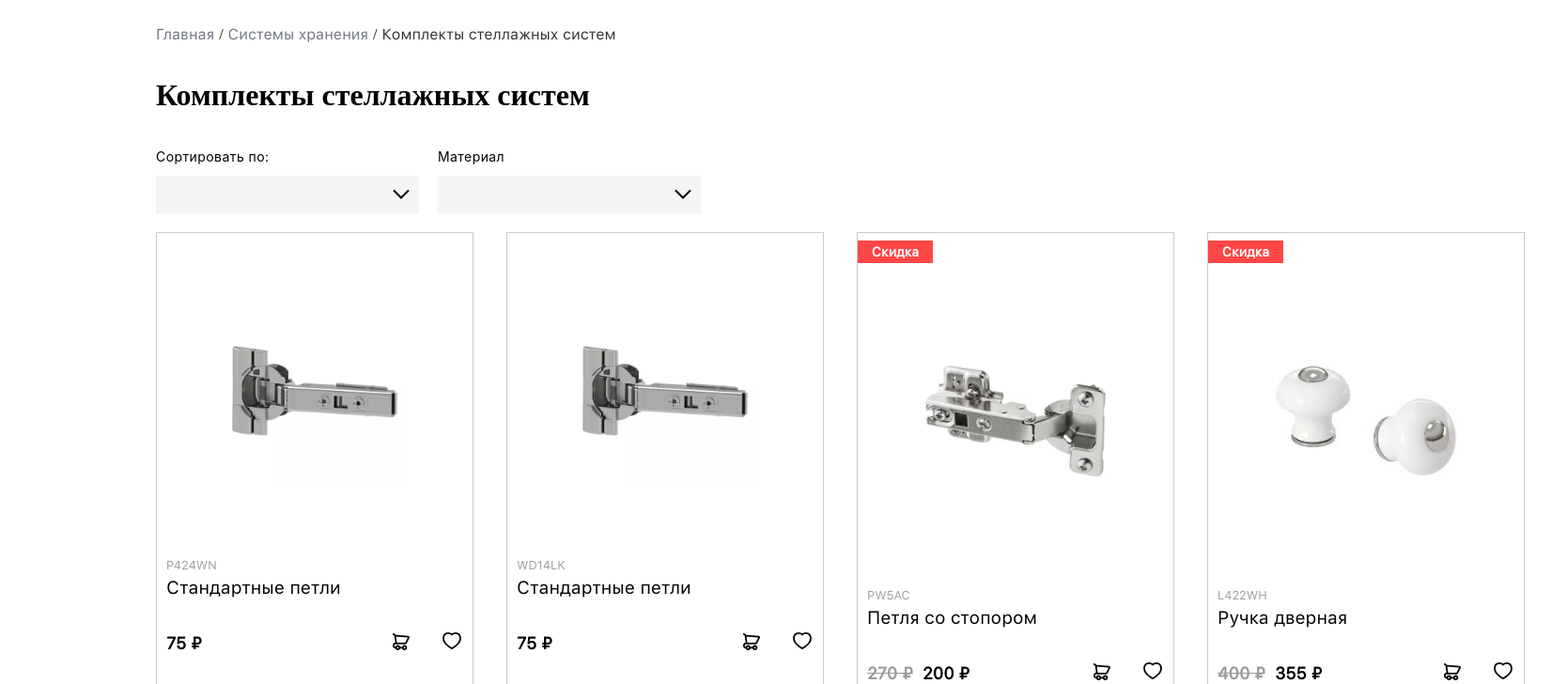
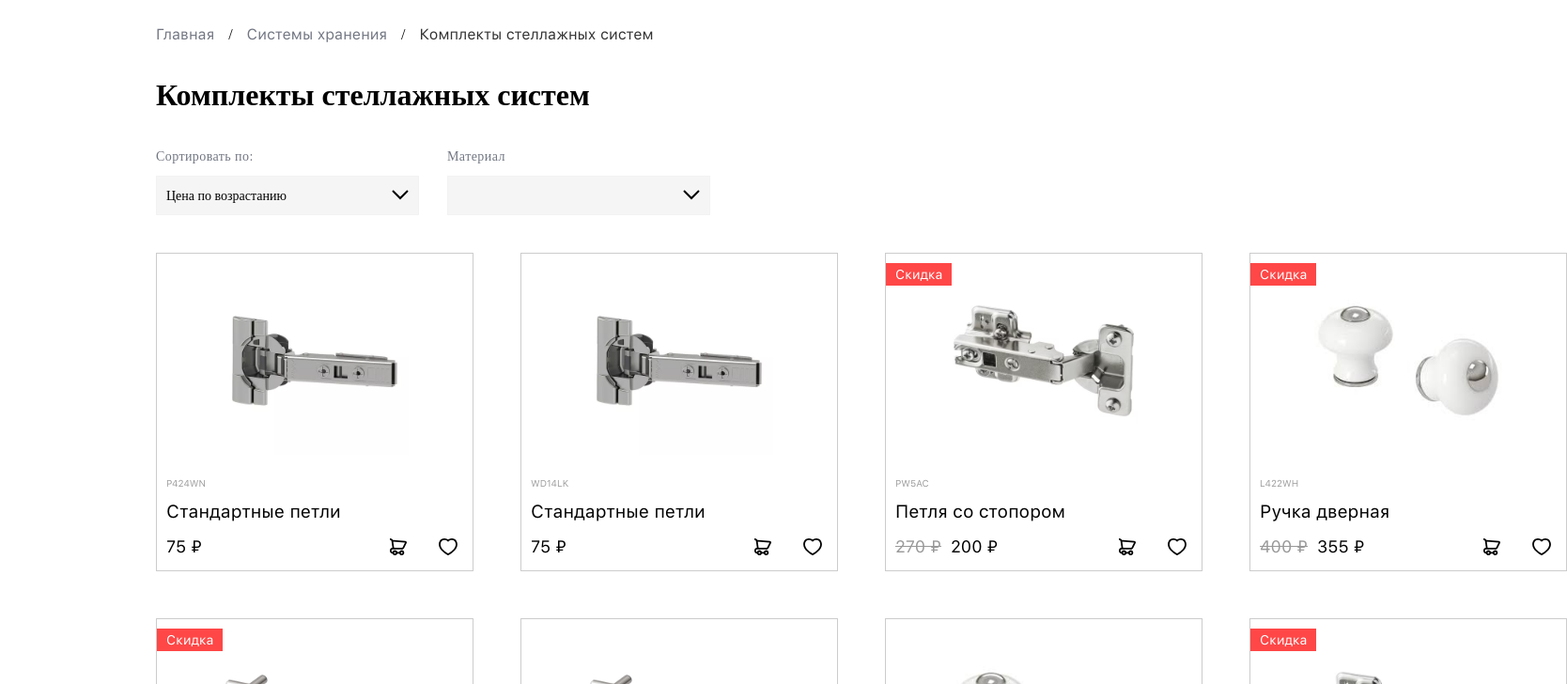
Before and after one commit to Cash3mod3l/testTages, a Nuxt app: page / in a window 1280 px wide. Shown: the top 728 px of the page at 94% size, 1668 px wide, since content can reach past the window. Built offline with nearby package versions, Linux system fonts and the light colour scheme.

Commit message:
refactore style

```diff
--- a/src/components/Container.vue
+++ b/src/components/Container.vue
@@ -75,7 +75,7 @@ onBeforeMount (() => {
 }
 
 body {
-  font-family: 'SF Pro Display', sans-serif !important;
+  font-family: 'SF Pro Display' !important;
 }
 
 .page {
@@ -95,12 +95,12 @@ body {
 }
 
 .page__section-filters {
-  margin-bottom: 20px;
+  margin-bottom: 40px;
 }
 
 .page__filters-group {
   display: flex;
-  gap: 20px;
+  gap: 30px;
   flex-wrap: wrap;
 }
 
--- a/src/components/Product/Card/CardProduct.vue
+++ b/src/components/Product/Card/CardProduct.vue
@@ -1,5 +1,5 @@
 <script setup lang="ts">
-import type {Product} from '~/src/types/Product';
+import type { Product } from '~/src/types/Product';
 import DetailCardProduct from '~/src/components/Product/Card/DetailCardProduct.vue';
 import FooterCardProduct from "~/src/components/Product/Card/FooterCardProduct.vue";
 
@@ -14,13 +14,6 @@ const props = defineProps<{ products: Product[] }>();
         :datatype="product.material"
         class="product-card-container__card"
     >
-      <div
-          class="product-card-container__badge"
-          v-if="product.price.old_price && product.price.old_price > product.price.current_price"
-      >
-        Скидка
-      </div>
-
       <div class="product-card-container__image-container">
         <img :src="product.image.url" :alt="product.name" class="product-card-container__image"/>
       </div>
@@ -28,43 +21,38 @@ const props = defineProps<{ products: Product[] }>();
       <DetailCardProduct :product="product"></DetailCardProduct>
 
       <FooterCardProduct :product="product"></FooterCardProduct>
+
+      <div
+          v-if="product.price.old_price && product.price.old_price > product.price.current_price"
+          class="product-card-container__badge-wrapper"
+      ></div>
     </div>
   </div>
 </template>
+
 
 <style scoped>
 .product-card-container {
   display: grid;
   grid-template-columns: repeat(4, minmax(auto, 260px));
-  gap: 35px;
+  gap: 50px;
 }
 
 .product-card-container__card {
+  position: relative;
   width: 336px;
   height: auto;
   border: 1px solid #cccccc;
   overflow: hidden;
-  box-shadow: 0 2px 1px rgba(0, 0, 0, 0.1);
-  background-color: #ffffff;
+  background-color: rgba(255, 255, 255, 1);
   font-family: "SF UI Text" !important;
 }
 
 .product-card-container__image-container {
   position: relative;
   width: 100%;
-  padding-top: 100%;
+  padding-top: 68%;
   overflow: hidden;
-}
-
-.product-card-container__badge {
-  background-color: #ff4747;
-  color: white;
-  font-size: 14px;
-  font-weight: bold;
-  padding: 4px 10px;
-  max-width: 60px;
-  text-align: center;
-  margin-top: 8px;
 }
 
 .product-card-container__image {
@@ -74,6 +62,19 @@ const props = defineProps<{ products: Product[] }>();
   transform: translate(-50%, -50%);
   max-width: 200px;
   max-height: 200px;
+}
+
+.product-card-container__badge-wrapper::after {
+  content: "Скидка";
+  background-color: #ff4747;
+  color: white;
+  font-size: 14px;
+  font-weight: 500;
+  padding: 4px 10px;
+  position: absolute;
+  top: 10px;
+  max-width: 60px;
+  text-align: center;
 }
 
 @media (max-width: 1200px) {
--- a/src/components/Product/Card/DetailCardProduct.vue
+++ b/src/components/Product/Card/DetailCardProduct.vue
@@ -8,7 +8,7 @@ const props = defineProps<{ product: Product }>();
 <template>
   <div class="product-container-detail">
     <div class="product-container-detail__info">
-      <span class="product-container-detail__code">{{ props.product.code || 'Код отсутствует' }}</span>
+      <span class="product-container-detail__code">{{ props.product.code || "Код отсутствует" }}</span>
       <h3 class="product-container-detail__name">{{ props.product.name }}</h3>
     </div>
   </div>
@@ -28,7 +28,7 @@ const props = defineProps<{ product: Product }>();
 }
 
 .product-container-detail__code {
-  font-size: 0.8rem;
+  font-size: 10px;
   color: #9e9e9e;
 }
 
@@ -36,6 +36,7 @@ const props = defineProps<{ product: Product }>();
   font-size: 1.2rem;
   font-weight: 500;
   margin: 5px 0;
+  padding-top: 8px;
 }
 
 @media (max-width: 600px) {
--- a/src/components/Product/Card/FooterCardProduct.vue
+++ b/src/components/Product/Card/FooterCardProduct.vue
@@ -27,6 +27,7 @@ const props = defineProps<{ product: Product }>();
   align-items: center;
   padding: 10px;
   background-color: #fff;
+  margin-top: -25px;
 }
 
 .product-card-container-footer__price {
@@ -36,14 +37,14 @@ const props = defineProps<{ product: Product }>();
 }
 
 .product-card-container-footer__price-current {
-  font-weight: bold;
+  font-weight: 400;
   font-size: 18px;
   color: #000;
   white-space: nowrap;
 }
 
 .product-card-container-footer__price-old {
-  font-weight: bold;
+  font-weight: 400;
   text-decoration: line-through;
   color: #999;
   margin-right: 10px;
@@ -54,15 +55,12 @@ const props = defineProps<{ product: Product }>();
 .product-card-container-footer__actions {
   display: flex;
   flex-direction: row;
-  gap: 10px;
+  padding-top: 6px;
 }
 
 .product-card-container-footer__action-icon {
-  width: 24px;
-  height: 24px;
   display: flex;
   justify-content: center;
-  align-items: center;
   margin-left: 20px;
 }
 
@@ -80,5 +78,9 @@ const props = defineProps<{ product: Product }>();
     margin-top: 10px;
     justify-content: flex-start;
   }
+
+  .product-card-container-footer__action-icon {
+    margin-left: 0;
+  }
 }
 </style>
--- a/src/components/elements/Breadcrumb.vue
+++ b/src/components/elements/Breadcrumb.vue
@@ -53,12 +53,14 @@ export default defineComponent({
   align-items: center;
   padding: 0;
   margin: 0;
+  gap: 10px;
 }
 
 .breadcrumb__item {
   margin-right: 5px;
   display: flex;
   align-items: center;
+  gap: 10px;
 }
 
 .breadcrumb__link {
@@ -79,4 +81,11 @@ export default defineComponent({
 .breadcrumb__separator {
   margin-left: 5px;
 }
+
+
+@media (max-width: 600px) {
+  .breadcrumb__item {
+    gap: 0;
+  }
+}
 </style>
--- a/src/components/elements/Buttons/BasketButton.vue
+++ b/src/components/elements/Buttons/BasketButton.vue
@@ -14,10 +14,8 @@ onMounted(() => {
 
 <template>
   <button @click="basketStore.toggleBasket(props.productId)">
-    <i :class="{'icon-in-basket': basketStore.inBasket(props.productId), 'icon-not-in-basket': !basketStore.inBasket(props.productId)}">
-      <BacketSVG v-if="basketStore.inBasket(props.productId)"></BacketSVG>
-      <AcceptSVG v-else></AcceptSVG>
-    </i>
+    <BacketSVG v-if="basketStore.inBasket(props.productId)"></BacketSVG>
+    <AcceptSVG v-else></AcceptSVG>
   </button>
 </template>
 
@@ -27,17 +25,4 @@ button {
   border: none;
   cursor: pointer;
 }
-
-i {
-  display: inline-block;
-  transition: transform 0.3s ease, opacity 0.3s ease;
-}
-
-.icon-in-basket {
-  transform: rotate(360deg);
-}
-
-.icon-not-in-basket {
-  transform: rotate(0deg);
-}
 </style>
--- /dev/null
+++ b/src/components/elements/SVG/ArrowSVG.vue
@@ -0,0 +1,9 @@
+<template>
+  <svg width="18" height="11" viewBox="0 0 18 11" fill="none" xmlns="http://www.w3.org/2000/svg">
+    <path fill-rule="evenodd"
+          clip-rule="evenodd"
+          d="M16.2929 0.292908L17.7071 1.70712L9.00001 10.4142L0.292908 1.70712L1.70712 0.292908L9.00001 7.5858L16.2929 0.292908Z"
+          fill="black"
+    />
+  </svg>
+</template>
--- a/src/components/elements/SVG/FavoriteSVG.vue
+++ b/src/components/elements/SVG/FavoriteSVG.vue
@@ -3,7 +3,7 @@ const props = defineProps<{ color: string }>();
 </script>
 
 <template>
-    <svg width="20" height="19" viewBox="0 0 20 19" fill="none" xmlns="http://www.w3.org/2000/svg">
+    <svg width="20" height="20" viewBox="0 0 20 20" fill="none" xmlns="http://www.w3.org/2000/svg">
         <path fill-rule="evenodd" clip-rule="evenodd"
             d="M14.0979 1.44916e-05C12.795 0 11.9551 0.155217 10.9924 0.626465C10.6359 0.800937 10.3015 1.01105 9.99095 1.25618C9.69235 1.0248 9.37131 0.824326 9.0296 0.655321C8.04816 0.169898 7.16523 0 5.90907 0C2.54477 0 0.0999756 2.78754 0.0999756 6.40789C0.0999756 9.14198 1.62442 11.7831 4.46393 14.3369C5.95438 15.6774 7.85737 17.004 9.22022 17.7097L9.99998 18.1135L10.7797 17.7097C12.1426 17.004 14.0456 15.6774 15.536 14.3369C18.3755 11.7831 19.9 9.14198 19.9 6.40789C19.9 2.82586 17.4321 0.0138225 14.0979 1.44916e-05ZM18.1 6.40793C18.1 8.54995 16.8276 10.7544 14.3324 12.9986C12.972 14.2221 11.2231 15.4449 10 16.0864C8.77695 15.4449 7.02806 14.2221 5.66767 12.9986C3.17246 10.7544 1.90002 8.54995 1.90002 6.40793C1.90002 3.73298 3.5953 1.80004 5.90911 1.80004C6.90787 1.80004 7.52333 1.91847 8.23164 2.2688C8.65002 2.47573 9.01981 2.74897 9.3399 3.09043L10.0021 3.79687L10.6583 3.08483C10.9856 2.72969 11.3608 2.45023 11.7837 2.24322C12.4713 1.90668 13.0483 1.80004 14.0942 1.80004C16.3794 1.80952 18.1 3.7701 18.1 6.40793Z"
             :fill="props.color" />
--- a/src/components/elements/Select.vue
+++ b/src/components/elements/Select.vue
@@ -1,60 +1,73 @@
 <script lang="ts" setup>
+import {ref, watch} from "vue";
 import {defineProps, defineEmits} from "vue";
+import ArrowSVG from "~/src/components/elements/SVG/ArrowSVG.vue";
 
 type OptionProperty = {
   value: string | number;
   text: string;
-}
+};
 
 type SelectProperty = {
   options: OptionProperty[];
   label: string;
-}
+};
 
 const props = defineProps<SelectProperty>();
+
+const inDropdownOpen = ref(false);
+
+const selectedValue = ref<string | number>(props.options.length > 0 ? props.options[0].value : "");
 
 const emit = defineEmits<{
   (e: "update:modelValue", value: string | number): void;
   (e: "change", value: string | number): void;
 }>();
 
-function handleChange(event: Event): void {
-  const target = event.target as HTMLSelectElement;
-  const value = target.value;
+function selectOption(value: string | number): void {
+  selectedValue.value = value;
   emit("change", value);
+  emit("update:modelValue", value);
+  inDropdownOpen.value = false;
 }
+
+function toggleDropdown(): void {
+  inDropdownOpen.value = !inDropdownOpen.value;
+}
+
+watch(
+    () => props.options,
+    (newOptions) => {
+      if (selectedValue.value === "" && newOptions.length > 0) {
+        selectedValue.value = "";
+      }
+    }
+);
 </script>
 
 <template>
   <div class="select-wrapper">
     <label class="select-wrapper__label" for="dynamic-select">{{ props.label }}</label>
-    <select
-        class="select-wrapper__select"
-        id="dynamic-select"
-        :value="props.modelValue"
-        @change="handleChange"
-    >
-      <option
+    <div class="select-wrapper__custom-select" @click="toggleDropdown">
+      <div class="select-wrapper__selected">
+        {{
+          selectedValue === "" ? "" : props.options.find((option) => option.value === selectedValue)?.text
+        }}
+      </div>
+      <span class="select-wrapper__icon">
+        <ArrowSVG/>
+      </span>
+    </div>
+    <ul v-if="inDropdownOpen" class="select-wrapper__dropdown">
+      <div
+          v-for="option in props.options"
+          :key="option?.value"
           class="select-wrapper__option"
-          v-for="option in props.options"
-          :key="option.value"
-          :value="option.value"
+          @click="selectOption(option?.value)"
       >
-        {{ option.text }}
-      </option>
-    </select>
-
-    <span class="select-wrapper__icon">
-      <i>
-        <svg width="18" height="11" viewBox="0 0 18 11" fill="none" xmlns="http://www.w3.org/2000/svg">
-          <path fill-rule="evenodd"
-                clip-rule="evenodd"
-                d="M16.2929 0.292908L17.7071 1.70712L9.00001 10.4142L0.292908 1.70712L1.70712 0.292908L9.00001 7.5858L16.2929 0.292908Z"
-                fill="black"
-          />
-        </svg>
-      </i>
-    </span>
+        {{ option?.text }}
+      </div>
+    </ul>
   </div>
 </template>
 
@@ -69,41 +82,61 @@ function handleChange(event: Event): void {
 .select-wrapper__label {
   display: block;
   margin-bottom: 10px;
-  font-family: "SF Pro Display", sans-serif;
   font-size: 14px;
   font-weight: 400;
   line-height: 21px;
   letter-spacing: 0.03em;
-  color: #000000;
+  color: #727783;
 }
 
-.select-wrapper__select {
-  appearance: none;
-  width: 100%;
+.select-wrapper__custom-select {
+  position: relative;
+  background-color: #f5f5f5;
+  border: 1px solid rgba(242, 242, 242, 1);
   height: 40px;
-  padding: 8px 10px;
-  border: 1px solid rgba(242, 242, 242, 1);
-  background-color: #f5f5f5;
-  font-family: "SF Pro Display", sans-serif;
+  padding: 0 10px;
+  cursor: pointer;
+  display: flex;
+  align-items: center;
+  justify-content: space-between;
+}
+
+.select-wrapper__selected {
   font-size: 14px;
   font-weight: 400;
   line-height: 21px;
-  letter-spacing: 0.03em;
-  text-align: left;
-  outline: none;
-  cursor: pointer;
 }
 
 .select-wrapper__icon {
   position: absolute;
   right: 10px;
-  top: 75%;
+  top: 50%;
   transform: translateY(-50%);
   pointer-events: none;
-  font-size: 12px;
+}
+
+.select-wrapper__dropdown {
+  position: absolute;
+  top: 100%;
+  left: 0;
+  width: 100%;
+  background-color: #ffffff;
+  border: 1px solid #e0e0e0;
+  z-index: 10;
+  margin: 0;
+  padding: 0;
 }
 
 .select-wrapper__option {
+  padding: 8px 10px;
+  cursor: pointer;
   font-size: 14px;
+  font-weight: 400;
+  line-height: 21px;
+  transition: background-color 0.2s;
+}
+
+.select-wrapper__option:hover {
+  background-color: rgba(0, 0, 0, 0.1);
 }
 </style>
```
Also changed, not shown: src/components/elements/SVG/AcceptSVG.vue (+1 -1 lines).
